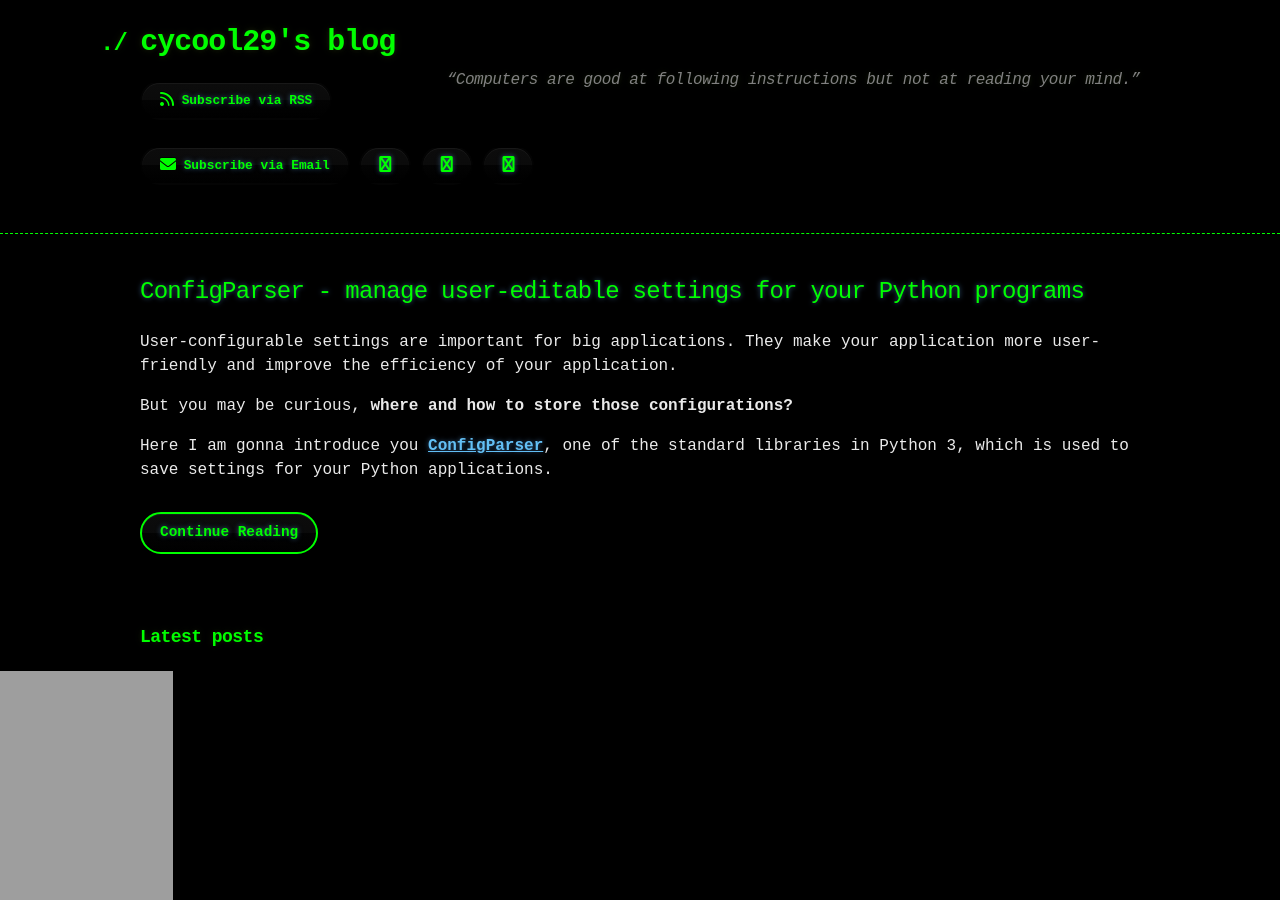
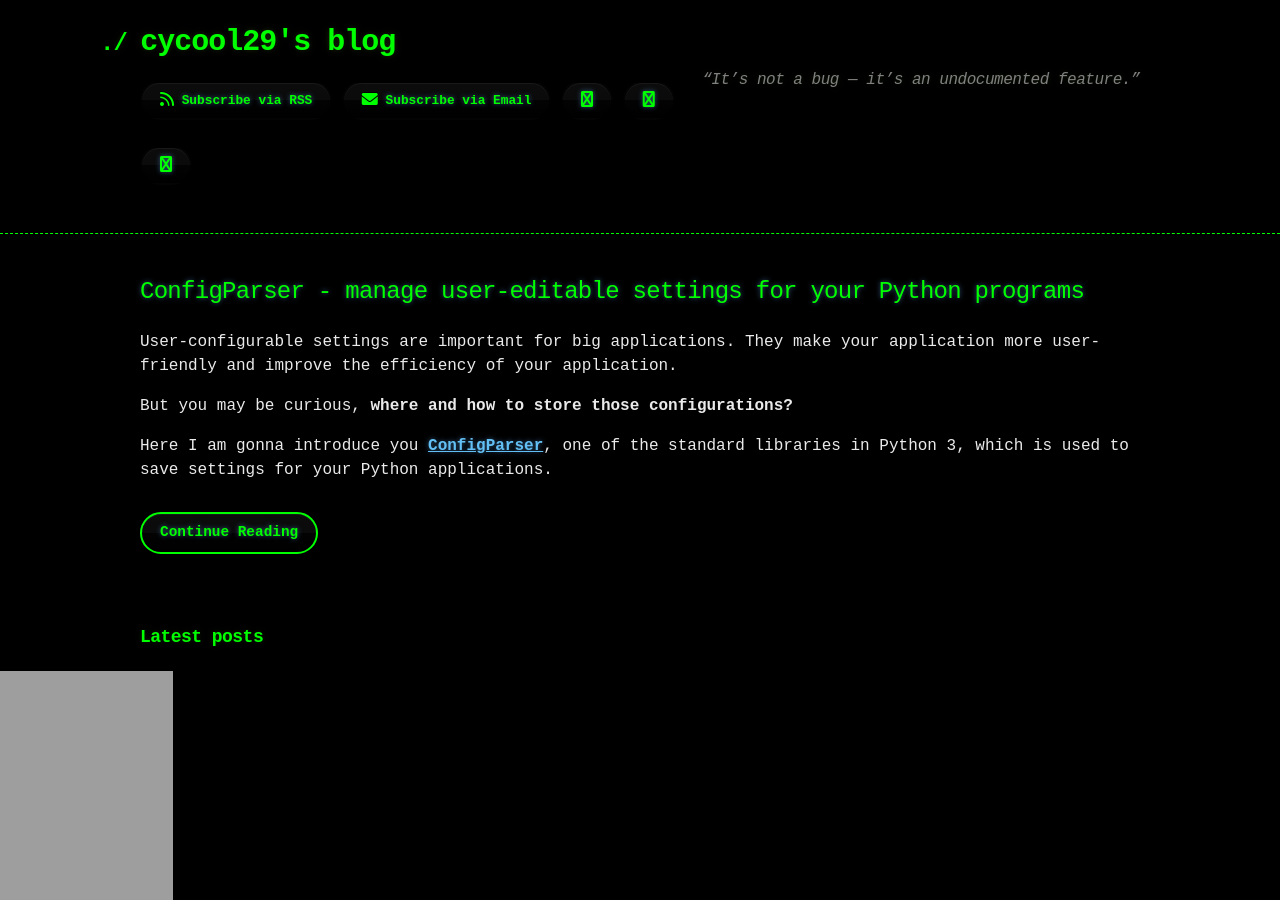
Before and after one commit to cycool29/cycool29.github.io, a Jekyll site: the page built from index.md, in a window 1280 px wide and 900 px high. Built offline with Jekyll 4.4.1, drawn with Linux system fonts in a browser that asks for light colours; a style sheet for code colours, icons or effects is not loaded.

Commit message:
Update quotes

```diff
--- a/_config.yml
+++ b/_config.yml
@@ -1,5 +1,5 @@
 title: cycool29's blog
-description: "“Computers are good at following instructions but not at reading your mind.” "
+description: "“It’s not a bug — it’s an undocumented feature.” "
 bio: A high school student. Intermediate in Python, Git, Bash. Learning JavaScript. He/Him. "
 author: cycool29
 url: https://cycool29.github.io
```
